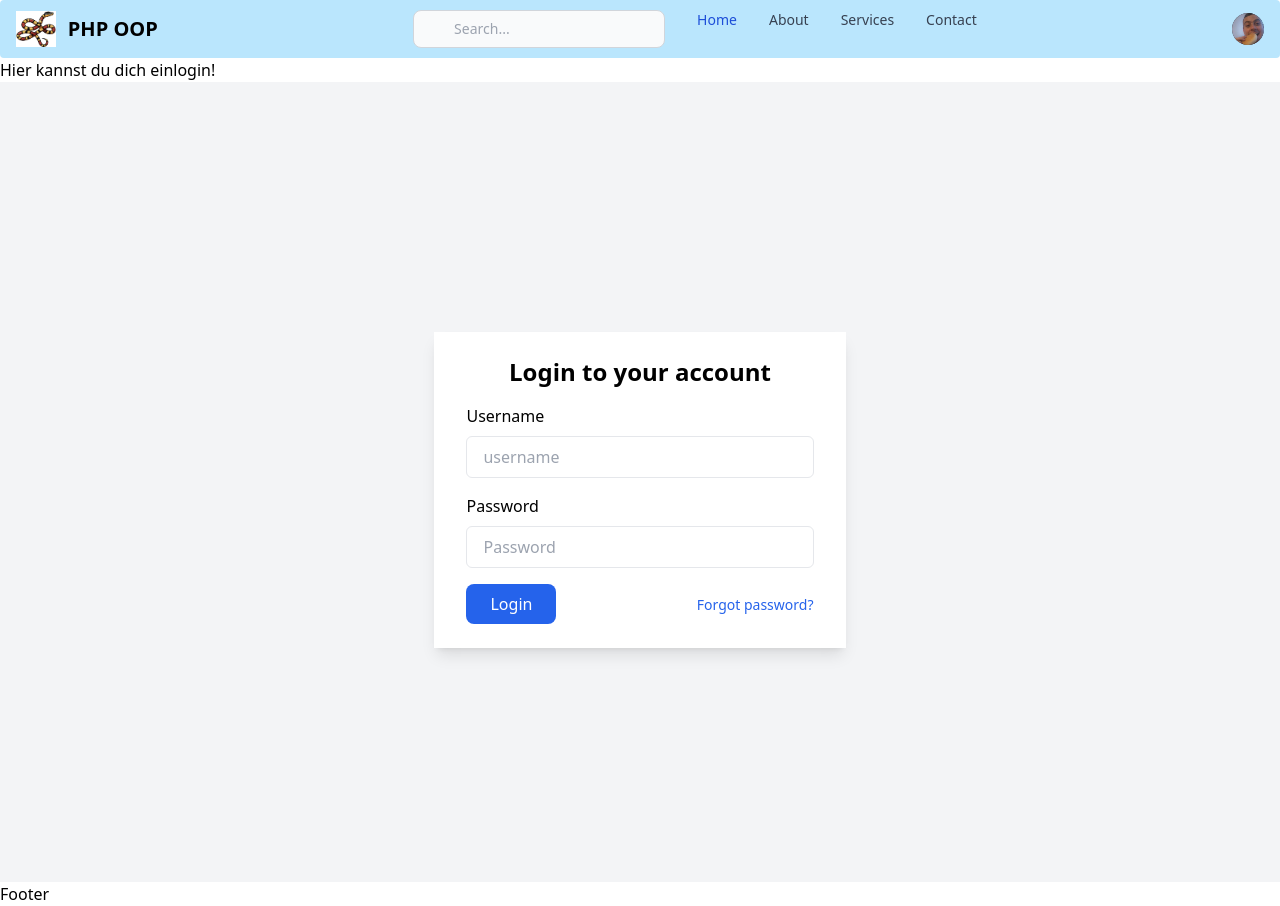
After one commit to ScheikhObeid/Blog, a PHP site: page /views/user/login.php in a window 1280 px wide. The commit adds this page. Run offline with PHP 8.4, Linux system fonts and the light colour scheme.

Commit message:
First steps users and login

```diff
--- a/init.php
+++ b/init.php
@@ -9,4 +9,5 @@ function e($str)
 }
 $container = new App\Core\Container();
 
+
 ?>
--- a/public/css/style.css
+++ b/public/css/style.css
@@ -561,16 +561,20 @@ Ensure the default browser behavior of the `hidden` attribute.
   margin-bottom: 1rem;
 }
 
+.mt-4 {
+  margin-top: 1rem;
+}
+
+.mt-2 {
+  margin-top: 0.5rem;
+}
+
 .mr-3 {
   margin-right: 0.75rem;
 }
 
 .ml-1 {
   margin-left: 0.25rem;
-}
-
-.mt-4 {
-  margin-top: 1rem;
 }
 
 .block {
@@ -599,6 +603,10 @@ Ensure the default browser behavior of the `hidden` attribute.
 
 .h-8 {
   height: 2rem;
+}
+
+.min-h-screen {
+  min-height: 100vh;
 }
 
 .w-48 {
@@ -641,6 +649,14 @@ Ensure the default browser behavior of the `hidden` attribute.
   align-items: center;
 }
 
+.items-baseline {
+  align-items: baseline;
+}
+
+.justify-center {
+  justify-content: center;
+}
+
 .justify-between {
   justify-content: space-between;
 }
@@ -672,6 +688,10 @@ Ensure the default browser behavior of the `hidden` attribute.
 
 .rounded-lg {
   border-radius: 0.5rem;
+}
+
+.rounded-md {
+  border-radius: 0.375rem;
 }
 
 .rounded {
@@ -730,6 +750,16 @@ Ensure the default browser behavior of the `hidden` attribute.
   background-color: rgb(249 250 251 / var(--tw-bg-opacity));
 }
 
+.bg-gray-100 {
+  --tw-bg-opacity: 1;
+  background-color: rgb(243 244 246 / var(--tw-bg-opacity));
+}
+
+.bg-blue-600 {
+  --tw-bg-opacity: 1;
+  background-color: rgb(37 99 235 / var(--tw-bg-opacity));
+}
+
 .bg-sky-200 {
   --tw-bg-opacity: 1;
   background-color: rgb(186 230 253 / var(--tw-bg-opacity));
@@ -777,6 +807,21 @@ Ensure the default browser behavior of the `hidden` attribute.
   padding-right: 0.75rem;
 }
 
+.px-8 {
+  padding-left: 2rem;
+  padding-right: 2rem;
+}
+
+.py-6 {
+  padding-top: 1.5rem;
+  padding-bottom: 1.5rem;
+}
+
+.px-6 {
+  padding-left: 1.5rem;
+  padding-right: 1.5rem;
+}
+
 .px-2 {
   padding-left: 0.5rem;
   padding-right: 0.5rem;
@@ -802,6 +847,10 @@ Ensure the default browser behavior of the `hidden` attribute.
 
 .pl-3 {
   padding-left: 0.75rem;
+}
+
+.text-left {
+  text-align: left;
 }
 
 .text-center {
@@ -863,6 +912,11 @@ Ensure the default browser behavior of the `hidden` attribute.
   color: rgb(55 65 81 / var(--tw-text-opacity));
 }
 
+.text-blue-600 {
+  --tw-text-opacity: 1;
+  color: rgb(37 99 235 / var(--tw-text-opacity));
+}
+
 .text-gray-500 {
   --tw-text-opacity: 1;
   color: rgb(107 114 128 / var(--tw-text-opacity));
@@ -871,6 +925,12 @@ Ensure the default browser behavior of the `hidden` attribute.
 .shadow-md {
   --tw-shadow: 0 4px 6px -1px rgb(0 0 0 / 0.1), 0 2px 4px -2px rgb(0 0 0 / 0.1);
   --tw-shadow-colored: 0 4px 6px -1px var(--tw-shadow-color), 0 2px 4px -2px var(--tw-shadow-color);
+  box-shadow: var(--tw-ring-offset-shadow, 0 0 #0000), var(--tw-ring-shadow, 0 0 #0000), var(--tw-shadow);
+}
+
+.shadow-lg {
+  --tw-shadow: 0 10px 15px -3px rgb(0 0 0 / 0.1), 0 4px 6px -4px rgb(0 0 0 / 0.1);
+  --tw-shadow-colored: 0 10px 15px -3px var(--tw-shadow-color), 0 4px 6px -4px var(--tw-shadow-color);
   box-shadow: var(--tw-ring-offset-shadow, 0 0 #0000), var(--tw-ring-shadow, 0 0 #0000), var(--tw-shadow);
 }
 
@@ -885,6 +945,11 @@ Ensure the default browser behavior of the `hidden` attribute.
   background-color: rgb(30 64 175 / var(--tw-bg-opacity));
 }
 
+.hover\:bg-blue-900:hover {
+  --tw-bg-opacity: 1;
+  background-color: rgb(30 58 138 / var(--tw-bg-opacity));
+}
+
 .hover\:bg-gray-100:hover {
   --tw-bg-opacity: 1;
   background-color: rgb(243 244 246 / var(--tw-bg-opacity));
@@ -893,6 +958,11 @@ Ensure the default browser behavior of the `hidden` attribute.
 .hover\:bg-gray-50:hover {
   --tw-bg-opacity: 1;
   background-color: rgb(249 250 251 / var(--tw-bg-opacity));
+}
+
+.hover\:underline:hover {
+  -webkit-text-decoration-line: underline;
+          text-decoration-line: underline;
 }
 
 .focus\:border-blue-500:focus {
@@ -911,6 +981,12 @@ Ensure the default browser behavior of the `hidden` attribute.
   box-shadow: var(--tw-ring-offset-shadow), var(--tw-ring-shadow), var(--tw-shadow, 0 0 #0000);
 }
 
+.focus\:ring-1:focus {
+  --tw-ring-offset-shadow: var(--tw-ring-inset) 0 0 0 var(--tw-ring-offset-width) var(--tw-ring-offset-color);
+  --tw-ring-shadow: var(--tw-ring-inset) 0 0 0 calc(1px + var(--tw-ring-offset-width)) var(--tw-ring-color);
+  box-shadow: var(--tw-ring-offset-shadow), var(--tw-ring-shadow), var(--tw-shadow, 0 0 #0000);
+}
+
 .focus\:ring-2:focus {
   --tw-ring-offset-shadow: var(--tw-ring-inset) 0 0 0 var(--tw-ring-offset-width) var(--tw-ring-offset-color);
   --tw-ring-shadow: var(--tw-ring-inset) 0 0 0 calc(2px + var(--tw-ring-offset-width)) var(--tw-ring-color);
@@ -925,6 +1001,11 @@ Ensure the default browser behavior of the `hidden` attribute.
 .focus\:ring-blue-500:focus {
   --tw-ring-opacity: 1;
   --tw-ring-color: rgb(59 130 246 / var(--tw-ring-opacity));
+}
+
+.focus\:ring-blue-600:focus {
+  --tw-ring-opacity: 1;
+  --tw-ring-color: rgb(37 99 235 / var(--tw-ring-opacity));
 }
 
 .focus\:ring-gray-300:focus {
--- a/src/Core/Data.php
+++ b/src/Core/Data.php
@@ -34,9 +34,9 @@ abstract class Data
     $stmt = $this->pdo->prepare("SELECT * FROM `$table` WHERE id = :id");
     $stmt->execute(['id' => $id]);
     $stmt->setFetchMode(PDO::FETCH_CLASS, $model);
-    $post = $stmt->fetch(PDO::FETCH_CLASS);
+    $user = $stmt->fetch(PDO::FETCH_CLASS);
 
-    return $post;
+    return $user;
   }
 
 
--- /dev/null
+++ b/views/user/login.php
@@ -0,0 +1,28 @@
+<?php require __DIR__ . "/../post/layout/header.php";?>
+
+Hier kannst du dich einlogin!
+<div class="flex items-center justify-center min-h-screen bg-gray-100">
+    <div class="px-8 py-6 mt-4 text-left bg-white shadow-lg">
+        <h3 class="text-2xl font-bold text-center">Login to your account</h3>
+        <form method="POST" action="login">
+            <div class="mt-4">
+                <div>
+                    <label class="block" for="username">Username<label>
+                            <input type="text" placeholder="username"
+                                class="w-full px-4 py-2 mt-2 border rounded-md focus:outline-none focus:ring-1 focus:ring-blue-600">
+                </div>
+                <div class="mt-4">
+                    <label class="block">Password<label>
+                            <input type="password" placeholder="Password"
+                                class="w-full px-4 py-2 mt-2 border rounded-md focus:outline-none focus:ring-1 focus:ring-blue-600">
+                </div>
+                <div class="flex items-baseline justify-between">
+                    <button class="px-6 py-2 mt-4 text-white bg-blue-600 rounded-lg hover:bg-blue-900">Login</button>
+                    <a href="#" class="text-sm text-blue-600 hover:underline">Forgot password?</a>
+                </div>
+            </div>
+        </form>
+    </div>
+</div>
+
+<?php require __DIR__ . "/../post/layout/footer.php" ?>
```
Also changed, not shown: public/index.php (+6 -1 lines), src/Core/container.php (+17 -0 lines), src/User/LoginController.php (added, +20 -0 lines), src/User/UserModel.php (added, +15 -0 lines), src/User/UsersRepository.php (added, +35 -0 lines).
